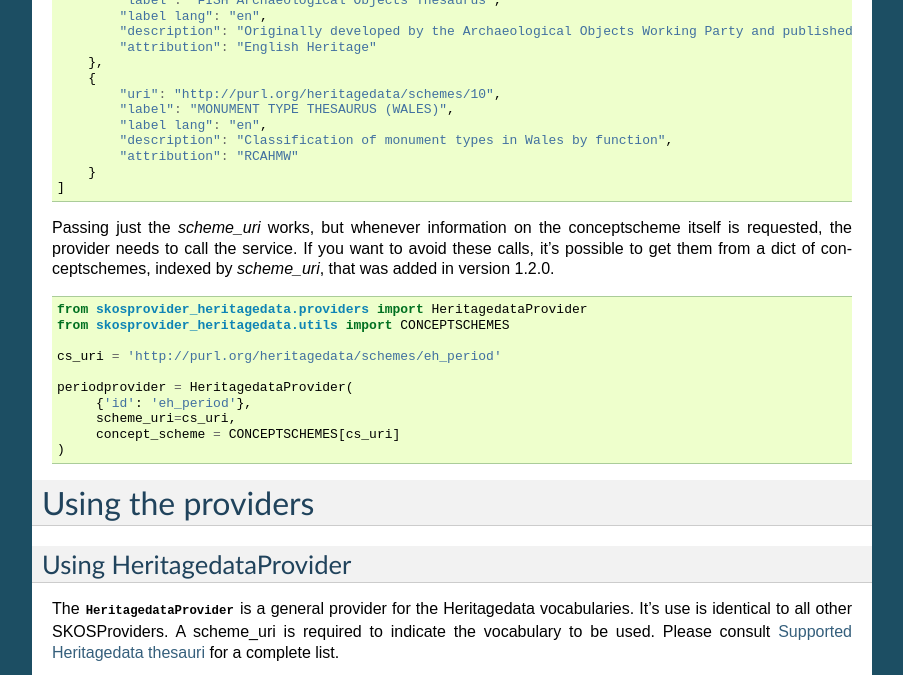
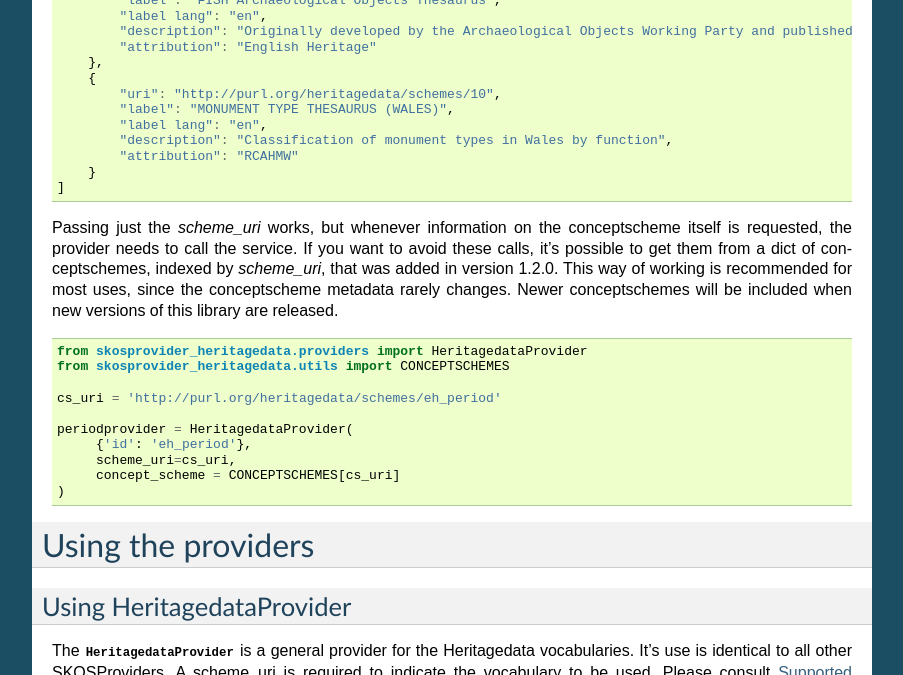
Before and after one commit to OnroerendErfgoed/skosprovider_heritagedata, a Sphinx documentation site: the page built from docs/source/general.rst, in a window 1280 px wide and 900 px high, scrolled down 1982 px, cut to the strip 0-675 px from the top of the window. Shown: the whole strip, without its empty margins (198-1101 px from the left). Built offline with Sphinx 7.4.7, drawn with Linux system fonts in a browser that asks for light colours.

Commit message:
Update docs.

```diff
--- a/docs/source/general.rst
+++ b/docs/source/general.rst
@@ -146,7 +146,9 @@ www.heritagedata.org/live/services/getSchemes?pretty
 Passing just the `scheme_uri` works, but whenever information on the conceptscheme
 itself is requested, the provider needs to call the service. If you want to avoid
 these calls, it's possible to get them from a dict of conceptschemes, indexed by
-`scheme_uri`, that was added in version 1.2.0.
+`scheme_uri`, that was added in version 1.2.0. This way of working is recommended
+for most uses, since the conceptscheme metadata rarely changes. Newer conceptschemes
+will be included when new versions of this library are released.
 
 
 .. code-block:: python
```
